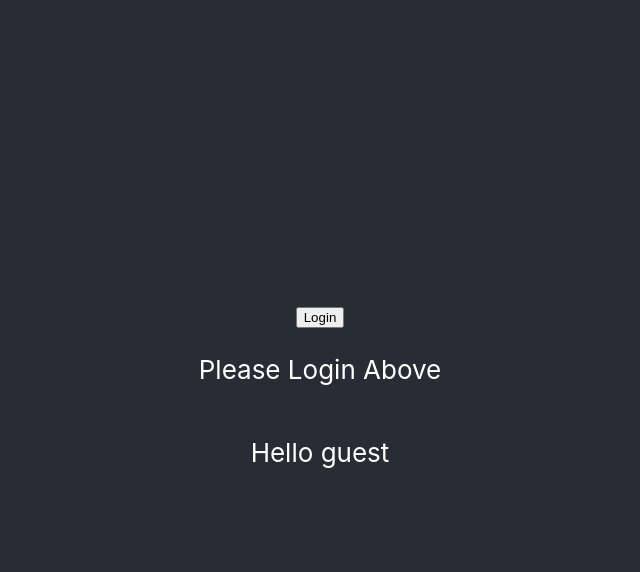
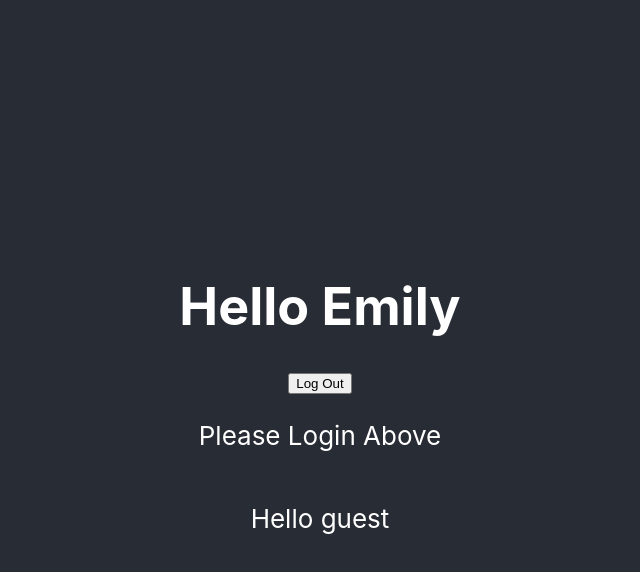
Before and after one commit to EmilyALaBelle/conditional-rendering, a React (Create React App) app: page / in a window 1280 px wide. Both pictures are taken after a click on the button "Login". Shown: the top 572 px of the page, without its empty margins (320-960 px from the left). Built offline with nearby package versions, Linux system fonts and the light colour scheme.

Commit message:
Log Out button

```diff
--- a/src/components/Hero.jsx
+++ b/src/components/Hero.jsx
@@ -1,14 +1,20 @@
-import { useState } from "react";
+import React, { useState, } from "react";
 
 function Hero() {
     const [user, setUser] = useState()
     console.log({ user }) //User is falsey aka undefined
-    const handleLogin = () => {}
+    const handleLogin = () => {
+        setUser({ firstName: 'Emily', email: 'emilylabelle8@gmail.com', admin: true })
+    }
+
     if (!user) { //!user = truthy becaue it is true that it is false
         return <button onClick={handleLogin}>Login</button>
     }
     return (
-        <h1>This is React!</h1>
+        <>
+            <h1>Hello {user.firstName}</h1>
+            <button>Log Out</button>
+        </>
     )
 }
 
```
